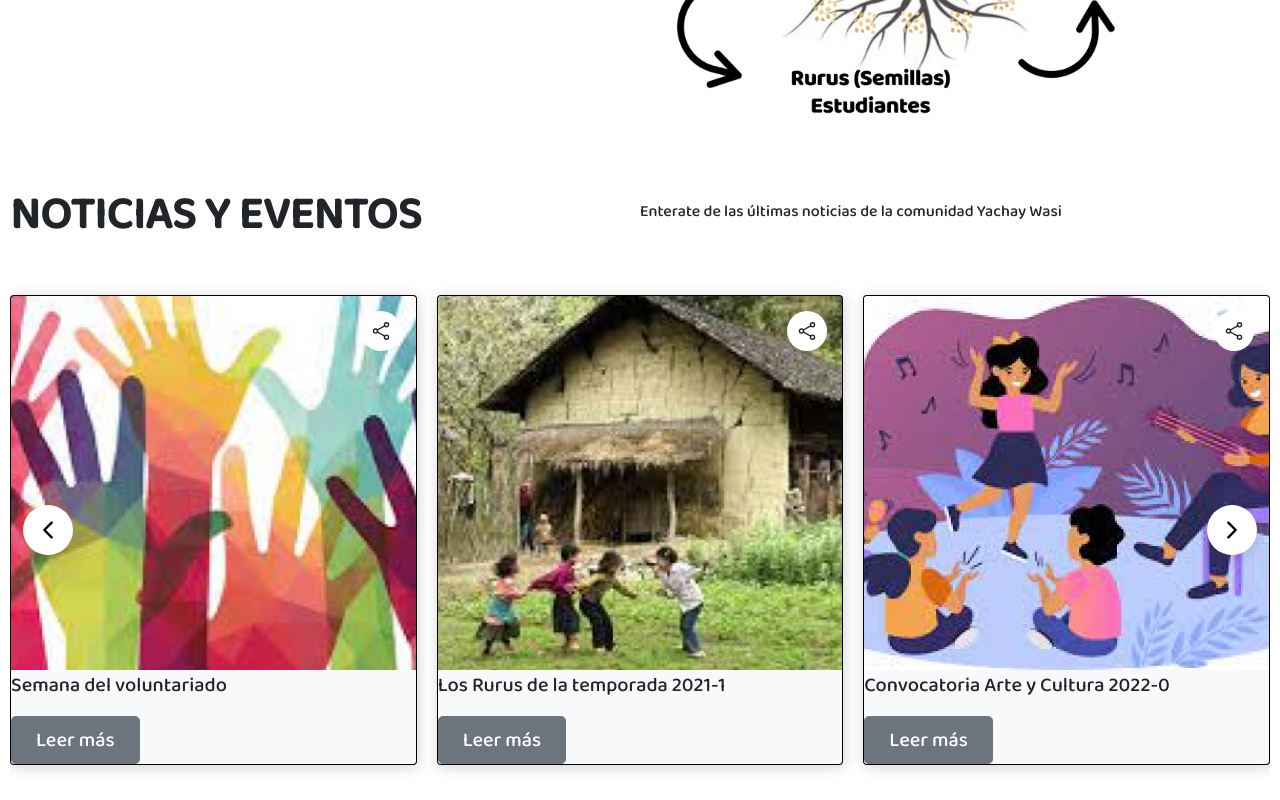
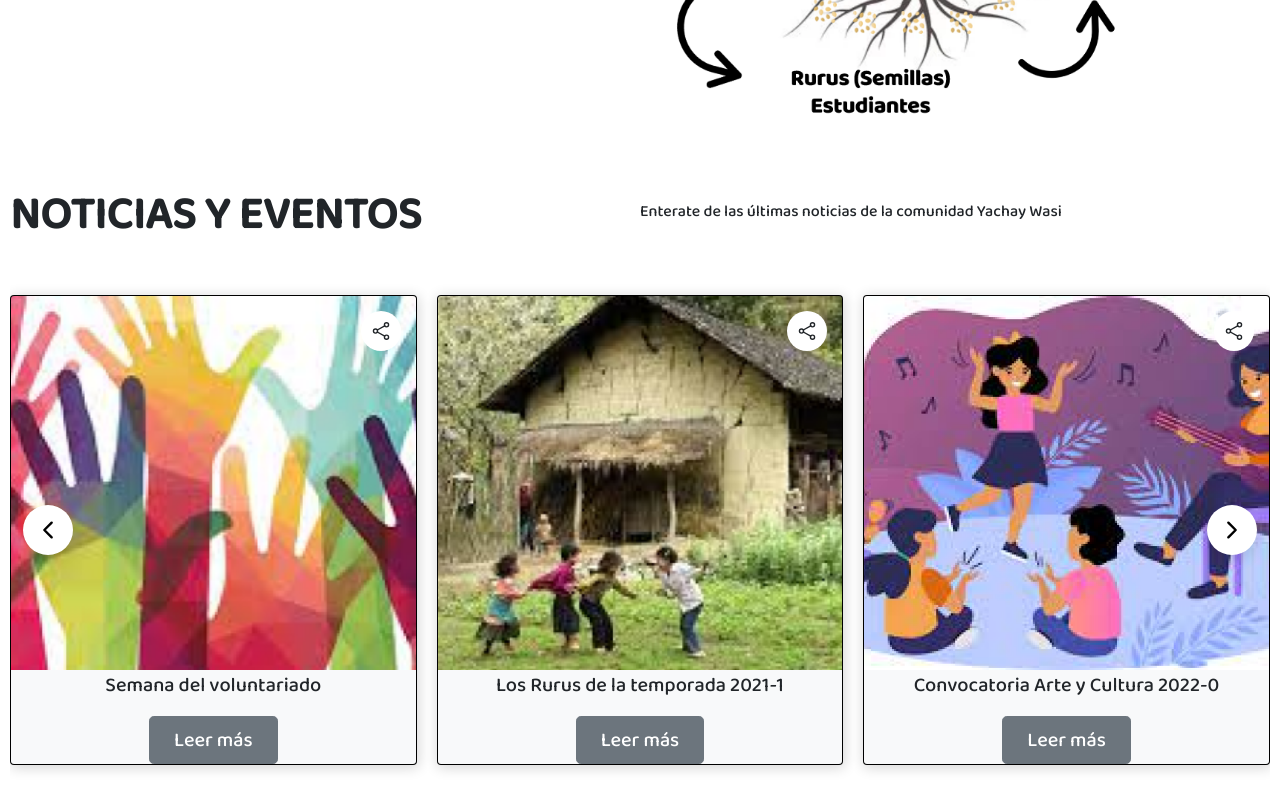
Before and after one commit to TimuDevGroup/Yachai_Wassy, a plain HTML site: page index.html in a window 1280 px wide. Shown: the part 1501-2301 px from the top of the page. Drawn offline with nearby package versions, Linux system fonts and the light colour scheme.

Commit message:
Centrando el contenido de las tarjetas en el carrusel

```diff
--- a/css/style.css
+++ b/css/style.css
@@ -47,6 +47,14 @@ main {
     height: 100%;
     width: 100%;
 }
+
+main .content {
+    display: flex;
+    justify-content: center;
+    align-items: center;
+    flex-flow: column;
+}
+
 
 main .wrapper {
     max-width: 1260px;
--- a/index.html
+++ b/index.html
@@ -207,7 +207,7 @@
 					<div class="share">
 					  <ion-icon name="share-social-outline"></ion-icon>
 					</div>
-					<div class="bg-light content">
+					<div class="bg-light content align-items-center justify-content-center">
 					  <p class="lead">Convocatoria Arte y Cultura 2022-0</p>
 					  <button type="button" class="text-white btn btn-secondary btn-lg px-4">Leer más</button>
 					</div>
```
